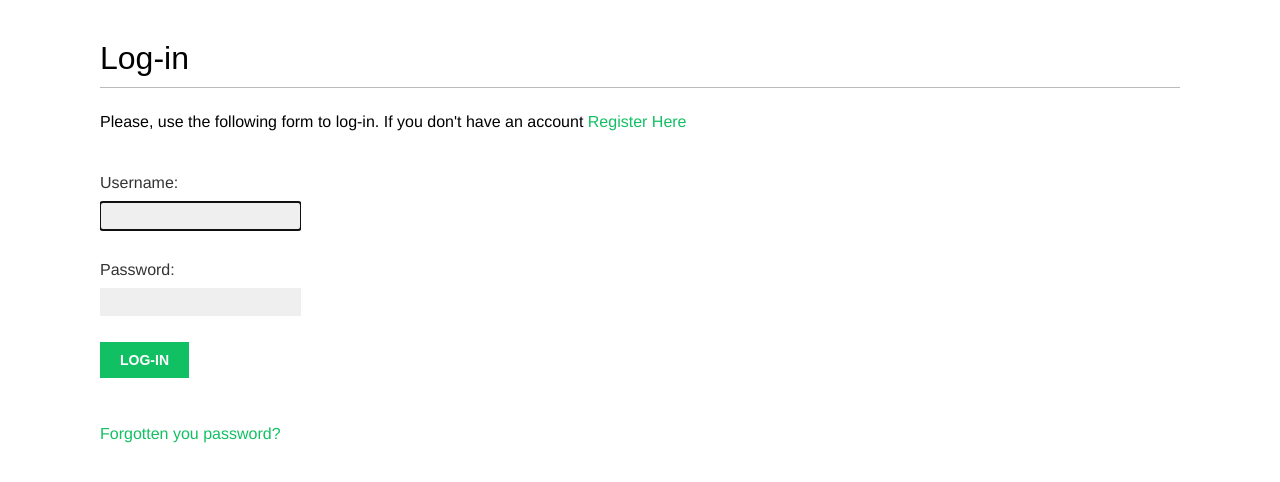
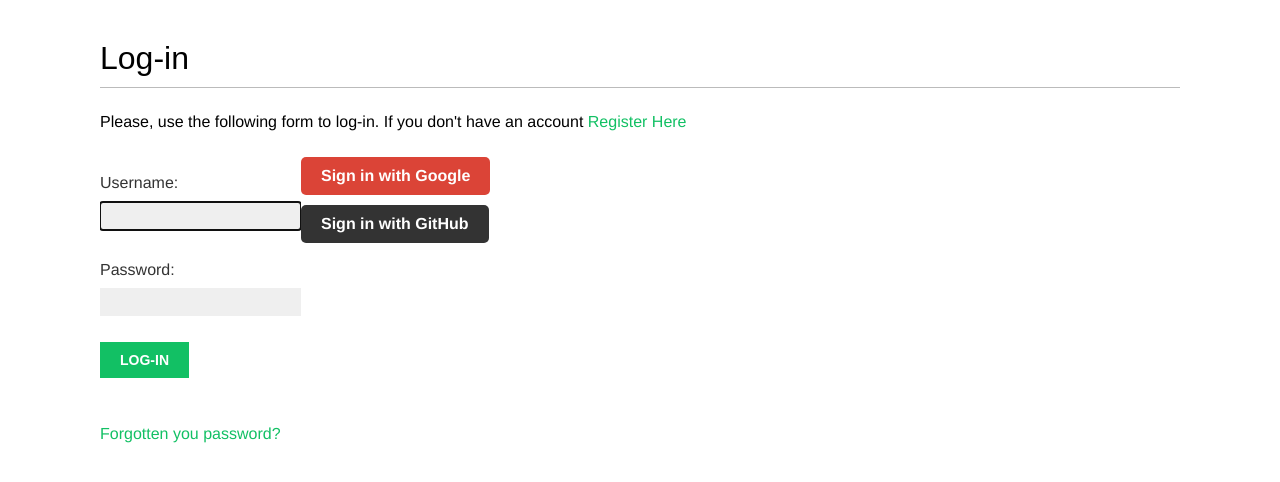
Before and after one commit to Iam-samyog/SnapNest-social-platform, a Django app: page /account/login/ in a window 1280 px wide. Shown: the part 47-529 px from the top of the page. Run offline with Django 5.2, Linux system fonts and the light colour scheme; some web fonts are replaced.

Commit message:
Added the OAuth to the project

```diff
--- a/Snapnest/Snapnest/urls.py
+++ b/Snapnest/Snapnest/urls.py
@@ -22,7 +22,8 @@
 
 urlpatterns = [
     path('admin/', admin.site.urls),
-    path('account/',include('account.urls'))
+    path('account/',include('account.urls')),
+    path('social-auth/',include('social_django.urls',namespace='social'))
 ]
 
 if settings.DEBUG:
--- a/Snapnest/account/static/css/styles.css
+++ b/Snapnest/account/static/css/styles.css
@@ -188,20 +188,46 @@
 
 /* social-auth */
 .social {
-    float:right;
+    margin-top: 20px;
 }
+
+.social ul {
+    list-style: none;
+    padding: 0;
+    margin: 0;
+    display: flex;
+    flex-direction: column;
+    gap: 10px;
+}
+
 .social li {
-    list-style:none;
-    padding:10px 20px;
-    margin:0 0 10px 0;
+    display: block;
 }
+
 .social li a {
-    width:100%;
-    height:100%;
-    display:block;
-    color:#fff;
+    display: inline-block;
+    padding: 10px 20px;
+    text-decoration: none;
+    color: white;
+    border-radius: 5px;
+    font-weight: bold;
 }
-.social li.google { background:#de1710; }
+
+.social li.google a {
+    background-color: #DB4437;
+}
+
+.social li.google a:hover {
+    background-color: #c33d2e;
+}
+
+.social li.github a {
+    background-color: #333;
+}
+
+.social li.github a:hover {
+    background-color: #555;
+}
 
 
 /* images */
--- a/Snapnest/account/templates/registration/login.html
+++ b/Snapnest/account/templates/registration/login.html
@@ -29,4 +29,18 @@
         </a>
     </p>
 </div>
+<div class="social">
+  <ul>
+    <li class="google">
+      <a href="{% url 'social:begin' 'google-oauth2' %}">
+        Sign in with Google
+      </a>
+    </li>
+    <li class="github">
+      <a href="{% url 'social:begin' 'github' %}">
+        Sign in with GitHub
+      </a>
+    </li>
+  </ul>
+</div>
 {% endblock %}
```
Also changed, not shown: Snapnest/Snapnest/settings.py (+34 -1 lines), Snapnest/account/authentication.py (+8 -1 lines), Snapnest/account/templates/account/login.html (deleted, +0 -15 lines).
